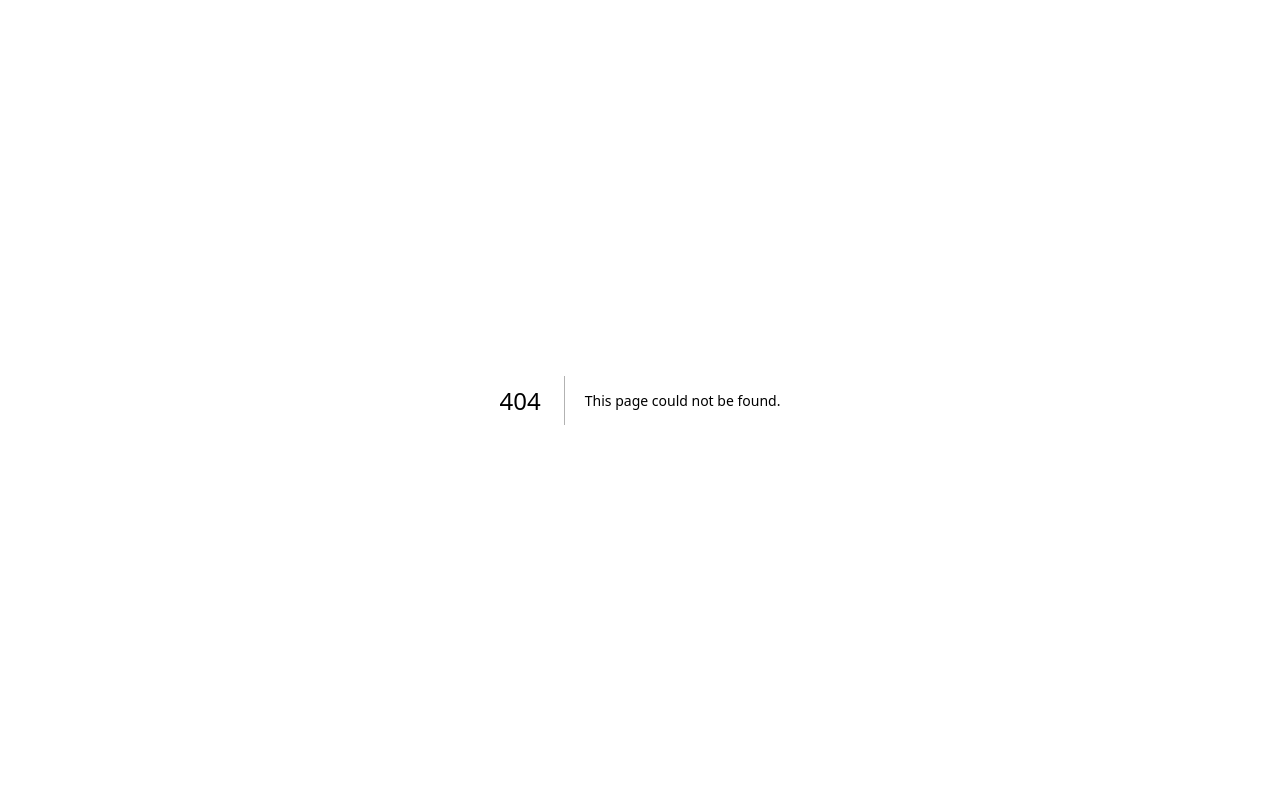
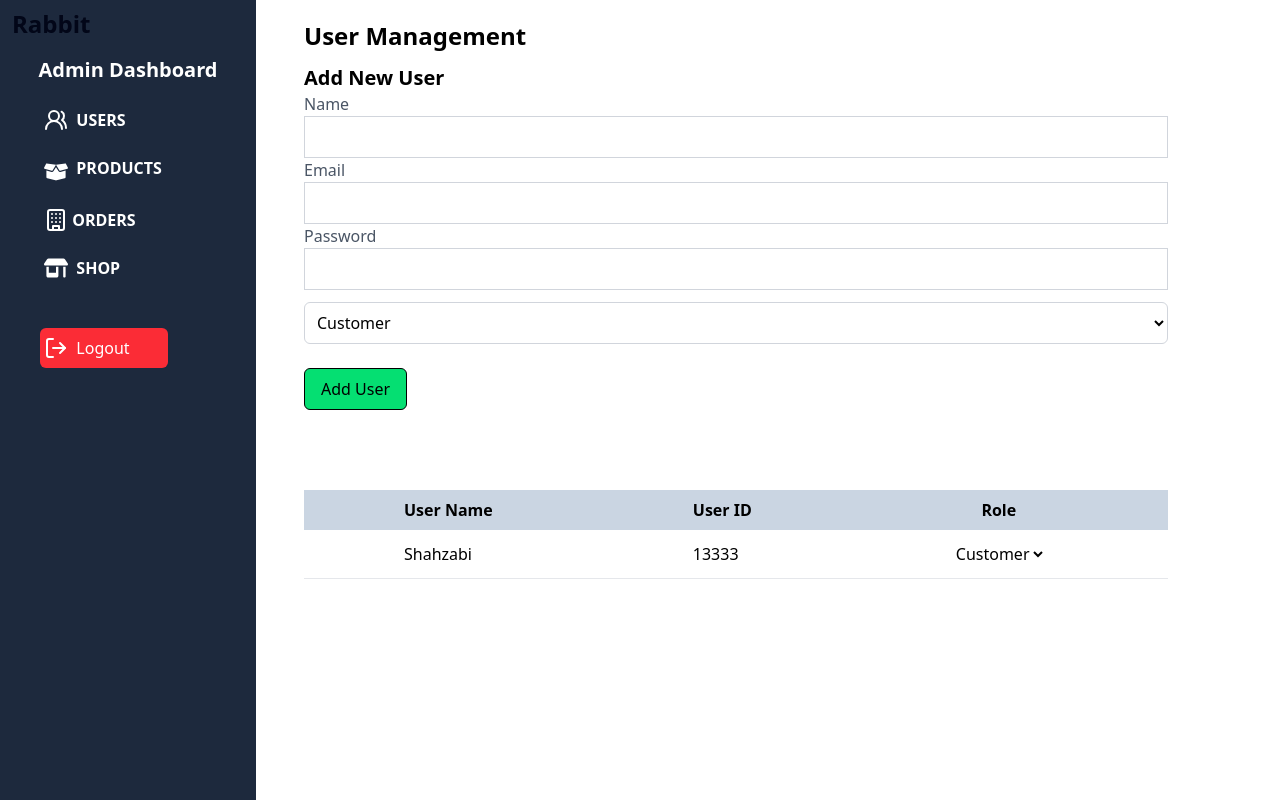
Before and after one commit to szbr1/Track-My-Activities, a Next.js app in the folder ecommerce-webite/frontend/: page /admin/users in a window 1280 px wide. Before the commit this address had no page. Built offline with nearby package versions, Linux system fonts and the light colour scheme.

Commit message:
NEw Arrivals

```diff
--- a/ecommerce-webite/frontend/app/admin/page.jsx
+++ b/ecommerce-webite/frontend/app/admin/page.jsx
@@ -6,6 +6,8 @@ import { FaBoxOpen, FaHamburger } from 'react-icons/fa'
 import { FaShop } from 'react-icons/fa6'
 import { GiHamburger } from 'react-icons/gi'
 import { RxHamburgerMenu } from 'react-icons/rx'
+import AdminSidebar from '../components/Common/AdminSidebar'
+import AdminNavbar from '../components/Common/AdminNavbar'
 
 function page() {
   const orders = [
@@ -34,41 +36,10 @@ function page() {
 
   return (
     <div className='min-h-screen w-full relative flex flex-col '>
-    <nav className='md:hidden z-10 h-10 w-full bg-slate-950 opacity-90 flex items-center text-white'>
-        <RxHamburgerMenu onClick={()=> settoggleSidebar(!togglesidebar)} className='text-2xl ml-3' />
-            &nbsp; Dashboard
-    </nav>
-
-
-        <div className={` absolute top-0 left-0 w-64 h-screen bg-slate-800 transition-all duration-300 z-30 ${togglesidebar ? 'translate-x-0': '-translate-x-full'} md:translate-0`}>
-
-        {/* cross button  */}
-         <div className='md:hidden cursor-pointer mt-3 text-end'>
-            <span onClick={()=> settoggleSidebar(!togglesidebar)} className='text-2xl m-3 h-5 px-4 text-white border py-1 pb-2 border-gray-400 rounded-full cursor-pointer'>x</span>
-         </div>
-         <Link href={'/admin'} className='absolute top-2 left-3 text-2xl font-bold text-slate-950'>Rabbit</Link>
-
-        <br  className='hidden lg:block'/> <br  className='hidden lg:block'/>
-         <div className='text-center font-bold text-white text-xl mt-2'>Admin Dashboard </div>
-         <div className='p-4 flex flex-col gap-2'>
-
-         <Link href={''} className='text-white font-bold w-52 active:bg-slate-700 pl-7 pr-14 py-2 rounded-md uppercase flex hover:bg-slate-400'>
-        <Users2 /> &nbsp; Users
-         </Link>
-
-             <Link href={''} className='text-white font-bold flex active:bg-slate-700 pl-7 pr-14 py-2 w-52 rounded-md uppercase hover:bg-slate-400'>
-        <FaBoxOpen className='mt-1 text-2xl' /> &nbsp; Products
-         </Link>
-         <Link href={''} className='text-white font-bold w-52 active:bg-slate-700 pl-7 pr-14 py-2 rounded-md uppercase flex hover:bg-slate-400 '>
-        <Building /> &nbsp;Orders
-         </Link>
-         <Link href={''} className='text-white font-bold w-52 active:bg-slate-700 pl-7 pr-14 py-2 rounded-md uppercase flex hover:bg-slate-400'>
-         <FaShop className='text-2xl'/> &nbsp; Shop
-         </Link>
-     <br />
-         <button className='flex bg-red-500 text-white w-32 py-2 rounded-md  ml-6 px-1'><LogOut /> &nbsp; Logout</button>
-         </div>
-        </div>
+    {/* navbar  */}
+      <AdminNavbar togglesidebar={togglesidebar} settoggleSidebar={settoggleSidebar}/>
+     {/* sidebar  */}
+       <AdminSidebar togglesidebar={togglesidebar} settoggleSidebar={settoggleSidebar} />
         <br />
 
        <div className='lg:ml-72  p-2  '>
@@ -101,7 +72,7 @@ function page() {
         <div className='mt-8 overflow-x-scroll  font-bold text-2xl mb-8'>Recent Orders</div>
         <div className='overflow-x-auto '>
 
-        <table>
+        <table className='w-[40rem] md:w-3/5'>
           <thead>
             <tr className=' bg-gray-200 w-full rounded-md '>
               <th className='w-80 text-start px-3 py-2 uppercase text-sm' >order id</th>
--- /dev/null
+++ b/ecommerce-webite/frontend/app/admin/users/page.jsx
@@ -0,0 +1,100 @@
+'use client'
+import AdminNavbar from '@/app/components/Common/AdminNavbar'
+import AdminSidebar from '@/app/components/Common/AdminSidebar'
+import React, { useState } from 'react'
+
+function page() {
+     const [togglesidebar , settoggleSidebar] = useState(false)
+     const [uservalue , setuservalue] = useState({
+        name: '',
+        email: '',
+        Password: '',
+        role: 'customer'
+
+     })
+     const Users = [
+        {
+            _id: 13333,
+            role: 'Admin',
+            name: 'Shahzabi',
+
+        }
+     ]
+     const handleChange = (e)=>{
+     setuservalue({...uservalue, [e.target.name] : e.target.value })
+     }
+
+     const handleSubmit = (e)=>{
+        e.preventDefault();
+        console.log(uservalue)
+        setuservalue({name: '', Password: '', email:'', role: 'customer'})
+     }
+
+  return (
+    <div>
+              <AdminNavbar togglesidebar={togglesidebar} settoggleSidebar={settoggleSidebar}/>
+     {/* sidebar  */}
+       <AdminSidebar togglesidebar={togglesidebar} settoggleSidebar={settoggleSidebar} />
+       <div className='lg:ml-64 w-full md:w-3/4 min-h-screen px-2 md:px-4 lg:px-12 py-5'>
+        <span  className='text-2xl py-5 font-bold'>User Management</span>
+
+       <div className=' w-full lg:mt-3'>
+        <span className='text-xl font-semibold'>Add New User</span> <br />
+        <form onSubmit={handleSubmit}>
+
+        <label className='text-gray-600 mt-5' >Name</label> <br />
+        <input type="text" name='name' value={uservalue.name} onChange={handleChange} className='w-full py-2 px-3 border border-gray-300' />
+
+        <label className='text-gray-600 mt-5' >Email</label> <br />
+        <input type="text" name='email' value={uservalue.email} onChange={handleChange} className='w-full py-2 px-3 border border-gray-300' />
+
+        <label className='text-gray-600 mt-5' >Password</label> <br />
+        <input type="password" name='Password' value={uservalue.Password} onChange={handleChange} className='w-full py-2 px-3 border border-gray-300' />
+        <select value={uservalue.role} name='role' onChange={handleChange} className='w-full p-2 mt-3 border border-gray-300 rounded-md'>
+        <option value="customer">Customer</option>
+        <option value="admin">Admin</option>
+        </select>
+        <br />
+
+         <button type='submit' className="rounded-md p-2 border mt-6 px-4 cursor-pointer bg-green-400 r">Add User</button>
+        </form>
+
+
+        <div className='mt-20 overflow-x-auto lg:overflow-hidden w-full'>
+            <table className='w-96'>
+                <thead>
+                    <tr className='w-full bg-slate-300 whitespace-nowrap'>
+                        <th className='py-2 px-4 lg:px-25 text-start'>User Name</th>
+                        <th className='py-2 px-4 lg:px-25'>User ID</th>
+                        <th className='py-2 px-4 lg:px-25'>Role</th>
+
+                        <th className='py-2 px-12'>Delete</th>
+
+                    </tr>
+                </thead>
+                <tbody>
+                    {Users.map(user=>{
+                        return (
+                            <tr className='hover:bg-green-200 border-b border-gray-200' key={user._id}>
+                             <td className='py-2 px-4 lg:px-25 text-start'>{user.name}</td>
+                             <td className='py-2 px-4 lg:px-25 text-start'>{user._id}</td>
+                            <td className='py-2 px-4 lg:px-25 text-start'><select name={user.role}>
+                                <option value="customer">Customer</option>
+                                <option value="admin">Admin</option>
+                                </select></td>
+                            <td className='py-2 px-4 lg:px-25 text-start'><button className='bg-red-700 text-white cursor-pointer py-1 px-3 rounded-md bg'>Delete</button></td>
+                        </tr>
+                        )
+                    })}
+
+                </tbody>
+            </table>
+        </div>
+
+       </div>
+       </div>
+    </div>
+  )
+}
+
+export default page
--- /dev/null
+++ b/ecommerce-webite/frontend/app/components/Common/AdminNavbar.jsx
@@ -0,0 +1,13 @@
+import React from 'react'
+import { RxHamburgerMenu } from 'react-icons/rx'
+
+function AdminNavbar({togglesidebar, settoggleSidebar}) {
+  return (
+    <nav className='md:hidden z-10 h-12 w-full bg-slate-950 opacity-90 flex items-center text-white'>
+            <RxHamburgerMenu onClick={()=> settoggleSidebar(!togglesidebar)} className='text-2xl ml-3' />
+                &nbsp; Dashboard
+        </nav>
+  )
+}
+
+export default AdminNavbar
--- /dev/null
+++ b/ecommerce-webite/frontend/app/components/Common/AdminSidebar.jsx
@@ -0,0 +1,42 @@
+'use client'
+import { Building, LogOut, Users2 } from 'lucide-react'
+import Link from 'next/link'
+import React from 'react'
+import { FaBoxOpen } from 'react-icons/fa'
+import { FaShop } from 'react-icons/fa6'
+
+function AdminSidebar({togglesidebar, settoggleSidebar}) {
+  return (
+    <div>        <div className={` absolute top-0 left-0 w-64 h-screen bg-slate-800 transition-all duration-300 z-30 ${togglesidebar ? 'translate-x-0': '-translate-x-full'} md:translate-0`}>
+
+    {/* cross button  */}
+     <div className='md:hidden cursor-pointer mt-3 text-end'>
+        <span onClick={()=> settoggleSidebar(!togglesidebar)} className='text-2xl m-3 h-5 px-4 text-white border py-1 pb-2 border-gray-400 rounded-full cursor-pointer'>x</span>
+     </div>
+     <Link href={'/admin'} className='absolute top-2 left-3 text-2xl font-bold text-slate-950'>Rabbit</Link>
+
+    <br  className='hidden lg:block'/> <br  className='hidden lg:block'/>
+     <div className='text-center font-bold text-white text-xl mt-2'>Admin Dashboard </div>
+     <div className='p-4 flex flex-col gap-2'>
+
+     <Link href={'/admin/users'} className='text-white font-bold w-52 active:bg-slate-700 pl-7 pr-14 py-2 rounded-md uppercase flex hover:bg-slate-400'>
+    <Users2 /> &nbsp; Users
+     </Link>
+
+         <Link href={''} className='text-white font-bold flex active:bg-slate-700 pl-7 pr-14 py-2 w-52 rounded-md uppercase hover:bg-slate-400'>
+    <FaBoxOpen className='mt-1 text-2xl' /> &nbsp; Products
+     </Link>
+     <Link href={''} className='text-white font-bold w-52 active:bg-slate-700 pl-7 pr-14 py-2 rounded-md uppercase flex hover:bg-slate-400 '>
+    <Building /> &nbsp;Orders
+     </Link>
+     <Link href={''} className='text-white font-bold w-52 active:bg-slate-700 pl-7 pr-14 py-2 rounded-md uppercase flex hover:bg-slate-400'>
+     <FaShop className='text-2xl'/> &nbsp; Shop
+     </Link>
+ <br />
+     <button className='flex bg-red-500 text-white w-32 py-2 rounded-md  ml-6 px-1'><LogOut /> &nbsp; Logout</button>
+     </div>
+    </div></div>
+  )
+}
+
+export default AdminSidebar
--- a/ecommerce-webite/frontend/components/ui/input.jsx
+++ /dev/null
@@ -1,24 +0,0 @@
-import * as React from "react"
-
-import { cn } from "@/lib/utils"
-
-function Input({
-  className,
-  type,
-  ...props
-}) {
-  return (
-    (<input
-      type={type}
-      data-slot="input"
-      className={cn(
-        "file:text-foreground placeholder:text-muted-foreground selection:bg-primary selection:text-primary-foreground dark:bg-input/30 border-input flex h-9 w-full min-w-0 rounded-md border bg-transparent px-3 py-1 text-base shadow-xs transition-[color,box-shadow] outline-none file:inline-flex file:h-7 file:border-0 file:bg-transparent file:text-sm file:font-medium disabled:pointer-events-none disabled:cursor-not-allowed disabled:opacity-50 md:text-sm",
-        "focus-visible:border-ring focus-visible:ring-ring/50 focus-visible:ring-[3px]",
-        "aria-invalid:ring-destructive/20 dark:aria-invalid:ring-destructive/40 aria-invalid:border-destructive",
-        className
-      )}
-      {...props} />)
-  );
-}
-
-export { Input }
--- a/ecommerce-webite/frontend/components/ui/label.jsx
+++ /dev/null
@@ -1,23 +0,0 @@
-"use client"
-
-import * as React from "react"
-import * as LabelPrimitive from "@radix-ui/react-label"
-
-import { cn } from "@/lib/utils"
-
-function Label({
-  className,
-  ...props
-}) {
-  return (
-    (<LabelPrimitive.Root
-      data-slot="label"
-      className={cn(
-        "flex items-center gap-2 text-sm leading-none font-medium select-none group-data-[disabled=true]:pointer-events-none group-data-[disabled=true]:opacity-50 peer-disabled:cursor-not-allowed peer-disabled:opacity-50",
-        className
-      )}
-      {...props} />)
-  );
-}
-
-export { Label }
```
